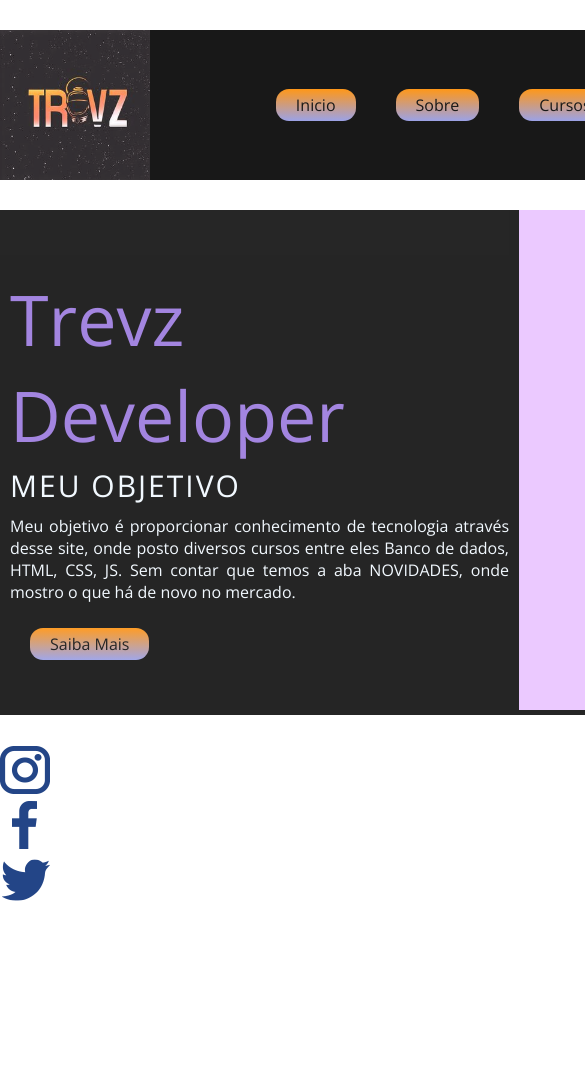
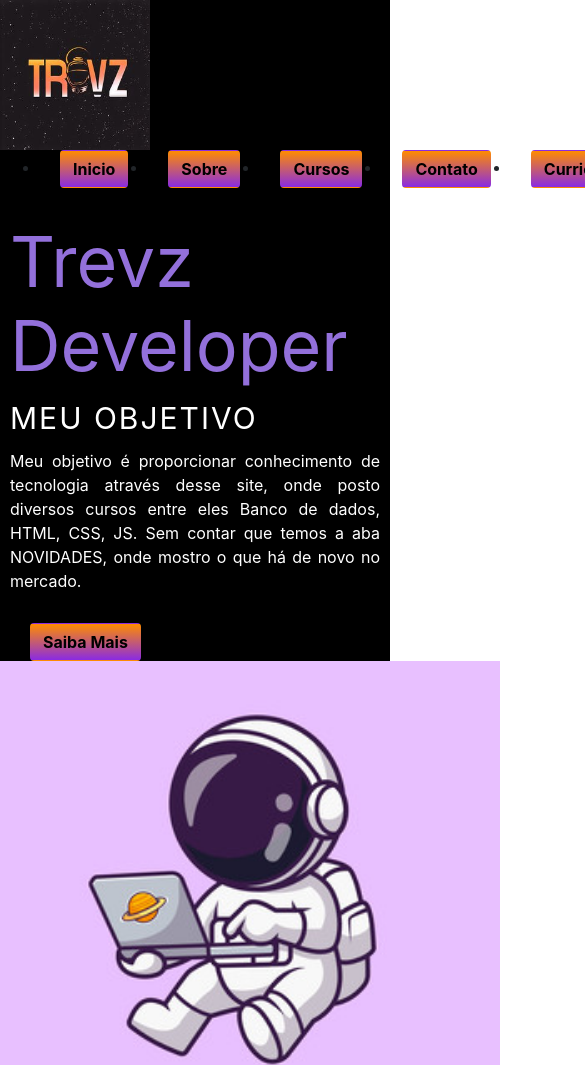
Before and after one commit to trevzdev/Site-Trevz-Developer, a plain HTML site: page index.html in a window 390 px wide. Shown: the top 1065 px of the page, 585 px wide, since content can reach past the window. Before the commit the page ends 910 px from the top, so only its background shows below. Drawn offline with nearby package versions, Linux system fonts and the light colour scheme; files whose address does not match are found by name.

Commit message:
Feito responsive e reestrutuado página(fundo)

```diff
--- /dev/null
+++ b/css/bootstrap.css
@@ -0,0 +1,31 @@
+/* Reset CSS */
+*{
+    margin: 0;
+    padding: 0;
+    border: 0;
+    font-size: 100%;
+    font: inherit;
+    vertical-align: baseline;
+    text-decoration: none;
+    font-family: 'Open Sans', sans-serif;
+    font-weight: 300;
+    list-style: none;
+}
+
+.container {
+    width: 1024px;
+    margin: 30px auto;
+    display: flex;
+    flex-direction: column;
+}
+
+body{
+    background-color: #fff;
+    background-position: left center;
+    background-repeat: no-repeat;
+}
+
+.row {
+    display: flex;
+    flex-direction: row;
+}
--- a/css/buttons.css
+++ b/css/buttons.css
@@ -4,6 +4,7 @@
 }
 
 .btn.btn-laranja{
-    background: linear-gradient(#FF8C00, #9198e5);
+    background: linear-gradient(#FF8C00, blueviolet);
     color: black;
+    font-weight: bold;
 }
--- /dev/null
+++ b/css/footer.css
@@ -0,0 +1,7 @@
+footer ul li{
+    margin: 0px 20px 0px 0px;
+}
+
+footer ul li a img{
+    width: 40px;
+}
--- a/css/header.css
+++ b/css/header.css
@@ -12,7 +12,6 @@ header img{
 
 header nav ul{
     display: flex;
-    list-style: none;
     flex-direction: row;
     align-items: center;
 }
@@ -23,5 +22,5 @@ header nav ul li a{
 }
 
 header{
-    background-color: rgb(0, 0, 0);opacity: 0.9;
+    background-color: rgb(0, 0, 0);opacity: 1;
 }
--- a/css/main.css
+++ b/css/main.css
@@ -15,14 +15,14 @@
     font-size: 30px;
     text-transform: uppercase;
     font-weight: 400;
-    color: aliceblue;
+    color: #fff;
     letter-spacing: 2px;
     line-height: 150%;
     margin-left: 10px;
 }
 
 .meu-objetivo article p{
-    color: aliceblue;
+    color: #fff;
     margin: 7px 0px 30px 0px;
     margin-left: 10px;
     text-align: justify;
@@ -35,7 +35,7 @@
 }
 
 main{
-    background-color:  rgb(0, 0, 0); opacity: 0.85;
+    background-color:  rgb(0, 0, 0); opacity: 1;
 }
 
 .meu-objetivo article a{
--- /dev/null
+++ b/css/responsive.css
@@ -0,0 +1,41 @@
+@media (max-width: 1900px) {
+    body {
+        background-size: 880px;
+    }
+}
+
+@media (max-width: 1700px) {
+    body {
+        background-size: 800px;
+    }
+}
+
+@media (max-width: 1550px) {
+    body {
+        background-size: 750px;
+    }
+}
+
+@media (max-width: 1440px) {
+    body {
+        background-size: 700px;
+    }
+}
+
+@media (max-width: 1330px) {
+    body {
+        background-size: 650px;
+    }
+}
+
+@media (max-width: 1220px) {
+    body {
+        background-size: 600px;
+    }
+}
+
+@media (max-width: 1100px) {
+    body {
+        background-position-x: -100px !important;
+    }
+}
--- a/css/style.css
+++ b/css/style.css
@@ -5,36 +5,6 @@
 @import "../css/buttons.css";
 @import "./header.css";
 @import "./main.css";
-
-/* Reset CSS */
-*{
-    margin: 0;
-    padding: 0;
-    border: 0;
-    font-size: 100%;
-    font: inherit;
-    vertical-align: baseline;
-    text-decoration: none;
-    font-family: 'Open Sans', sans-serif;
-    font-weight: 300;
-}
-
-.container {
-    width: 1024px;
-    margin: 30px auto;
-    display: flex;
-    flex-direction: column;
-}
-
-body{
-    background-image: url("../assets/fundo2.jpg") ;
-    width: 100vw;
-    height: 100vh;
-    background-size: cover;
-    background-blend-mode:luminosity;
-}
-
-.row {
-    display: flex;
-    flex-direction: row;
-}
+@import "./footer.css";
+@import "./bootstrap.css";
+@import "responsiv.css";
--- a/index.html
+++ b/index.html
@@ -60,9 +60,9 @@
      <!--End Container-->
 
      <!-- Footer -->
-     <footer>
+     <footer class="container">
         <!-- Redes Sociais -->
-        <ul>
+        <ul class="row">
             <li>
                 <a href="#">
                     <img src="../site-teste1/assets/logo-insta.png" alt="Instagram">
```
